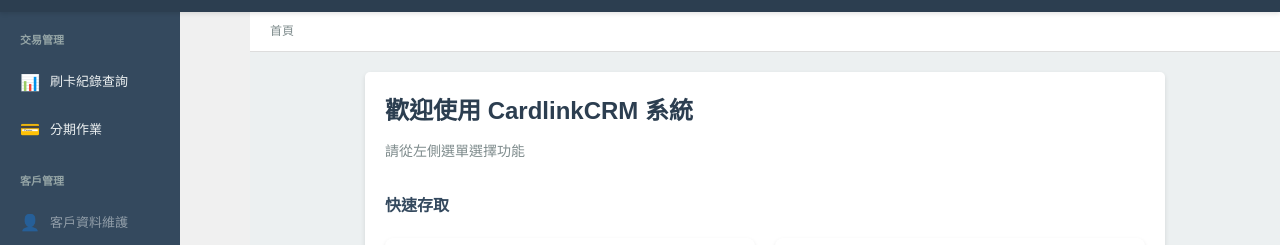
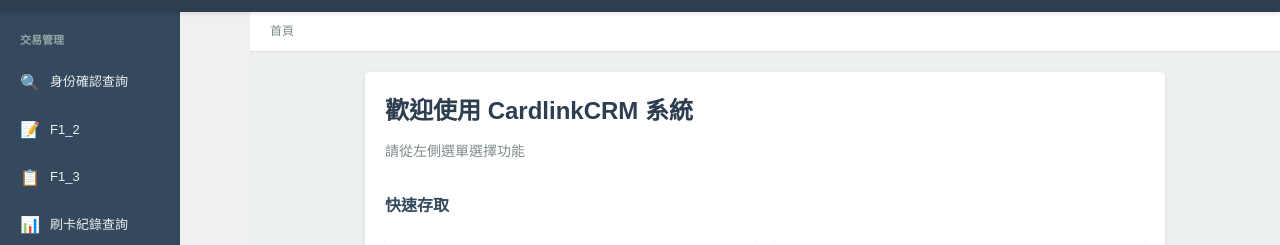
Before and after one commit to devpro-tw/devpro-tw.github.io, a plain HTML site: page DEMO/CARD/CARDS.html in a window 1280 px wide. Shown: the part 48-293 px from the top of the page. Drawn offline with Linux system fonts and the light colour scheme.

Commit message:
add HTML

```diff
--- a/DEMO/CARD/CARDS.html
+++ b/DEMO/CARD/CARDS.html
@@ -28,6 +28,24 @@
                     <div class="menu-section">
                         <h3 class="menu-title">交易管理</h3>
                         <ul class="menu-list">
+                            <li class="menu-item">
+                                <a href="#" onclick="loadPage('F1_1')">
+                                    <span class="menu-icon">🔍</span>
+                                    <span class="menu-text">身份確認查詢</span>
+                                </a>
+                            </li>
+                            <li class="menu-item">
+                                <a href="#" onclick="loadPage('F1_2')">
+                                    <span class="menu-icon">📝</span>
+                                    <span class="menu-text">F1_2</span>
+                                </a>
+                            </li>
+                            <li class="menu-item">
+                                <a href="#" onclick="loadPage('F1_3')">
+                                    <span class="menu-icon">📋</span>
+                                    <span class="menu-text">F1_3</span>
+                                </a>
+                            </li>
                             <li class="menu-item">
                                 <a href="#" onclick="loadPage('transaction-records')">
                                     <span class="menu-icon">📊</span>
```
Also changed, not shown: 2 other files.
